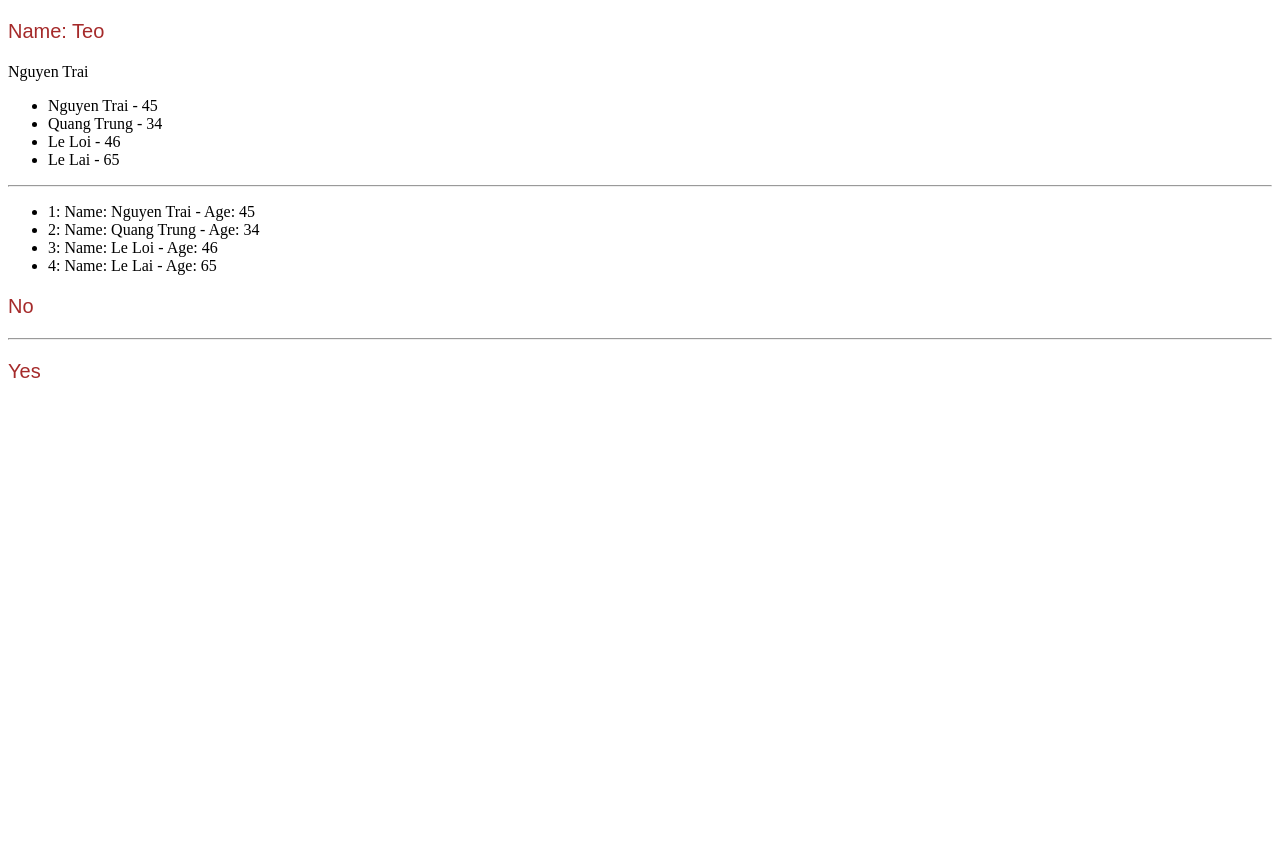
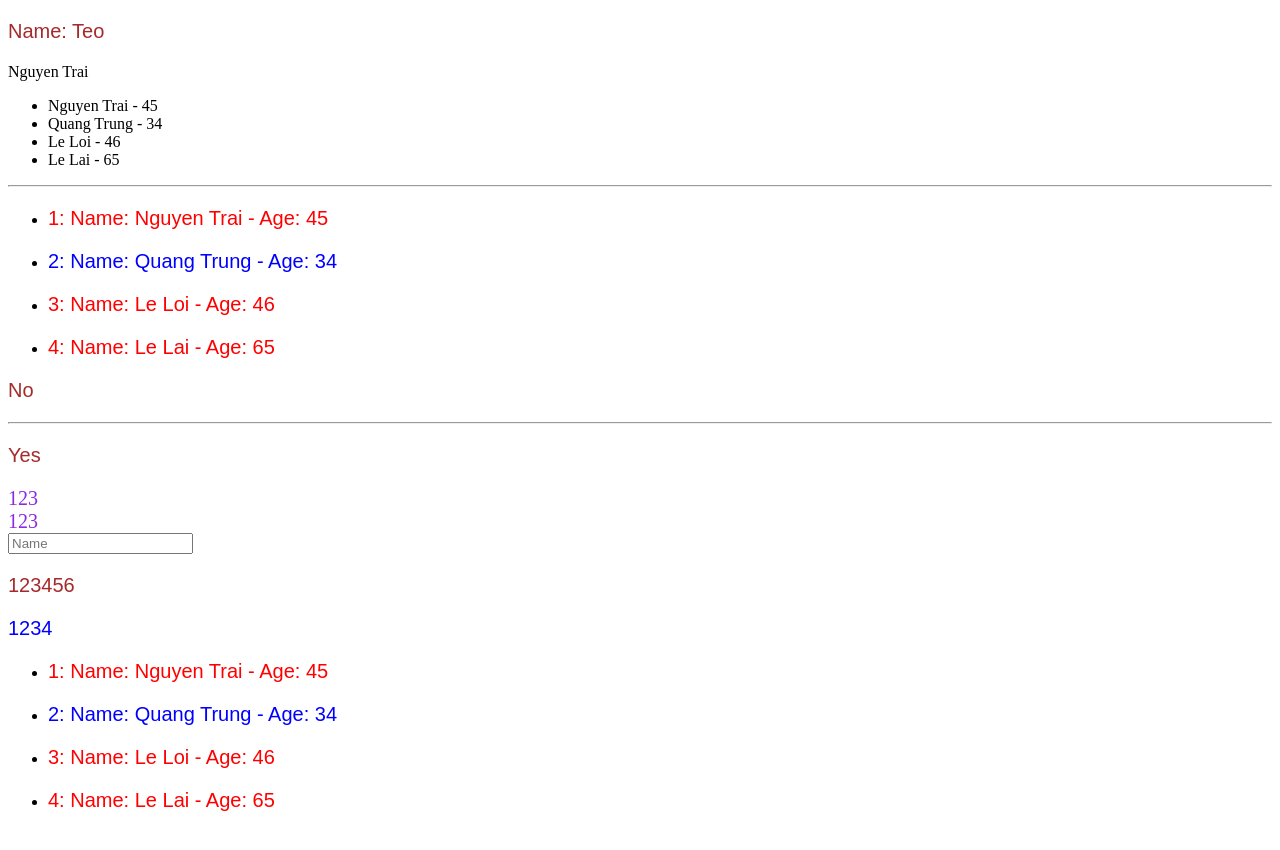
Before and after one commit to huongbee/angular1602, an Angular app: page / in a window 1280 px wide. Shown: the top 850 px of the page. Before the commit the page ends 800 px from the top, so only its background shows below. Built offline with nearby package versions, Linux system fonts and the light colour scheme.

Commit message:
Style binding

```diff
--- a/src/app/hero/hero.component.css
+++ b/src/app/hero/hero.component.css
@@ -3,3 +3,7 @@ p{
     color: brown;
     font-family: Arial, Helvetica, sans-serif
 }
+#my-id{
+    font-size: 20px;
+    color: blueviolet
+}
--- a/src/app/hero/hero.component.html
+++ b/src/app/hero/hero.component.html
@@ -10,12 +10,19 @@
 <hr>
 <ul>
   <li *ngFor="let hero of heroes; index as i">
-    {{i+1}}: Name: {{hero.name}} - Age: {{hero.age}}
+    <div *ngIf="hero.age >= 40 then ifBlock; else elseBlock"></div>
+    <ng-template #ifBlock>
+      <p style="color:red">{{i+1}}: Name: {{hero.name}} - Age: {{hero.age}}</p>
+    </ng-template>
+    <ng-template #elseBlock>
+      <p style="color:blue">{{i+1}}: Name: {{hero.name}} - Age: {{hero.age}}</p>
+    </ng-template>
   </li>
 </ul>
 <div *ngIf="false; else elseBlock">
   <p>Yes</p>
 </div>
+
 <ng-template #elseBlock>
   <p>No</p>
 </ng-template>
@@ -28,3 +35,33 @@
 <ng-template #ifContent>
     <p>Yes</p>
 </ng-template>
+
+
+<!-- Data binding -->
+<div id='{{myID}}'>123</div>
+
+<!-- Property binding -->
+<div [id]=myID >123</div>
+<input type="text" [disabled]=isDisabled placeholder="Name">
+
+<!-- Style binding -->
+<p [style.color]="colorRed">123456</p>
+<p [style.color]="1==2 ? 'red' : 'blue' ">1234</p>
+
+<ul>
+  <li *ngFor="let hero of heroes; index as i">
+    <p [style.color]=" hero.age >=40 ? 'red' : 'blue' ">{{i+1}}: Name: {{hero.name}} - Age: {{hero.age}}</p>
+  </li>
+</ul>
+
+<br>
+<br>
+<br>
+<br>
+<br>
+<br>
+<br>
+<br>
+<br>
+<br>
+<br>
--- a/src/app/hero/hero.component.ts
+++ b/src/app/hero/hero.component.ts
@@ -13,6 +13,11 @@ export class HeroComponent implements OnInit {
   public hero = new Hero('Nguyen Trai', 34);
   public heroes = [];
 
+  myID = 'my-id';
+  isDisabled = false;
+
+  colorRed = '2312';
+
   constructor() { }
 
   ngOnInit() {
```
